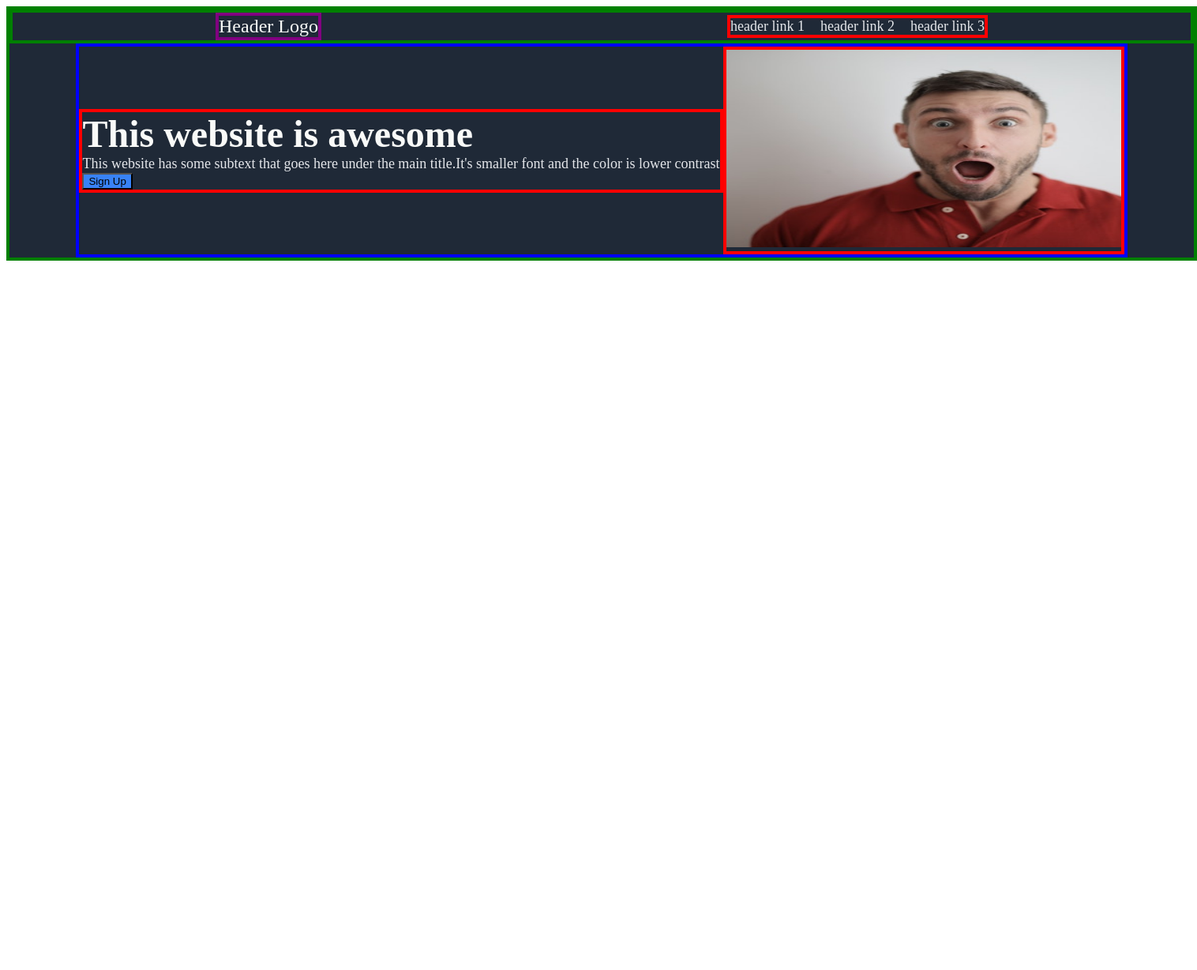
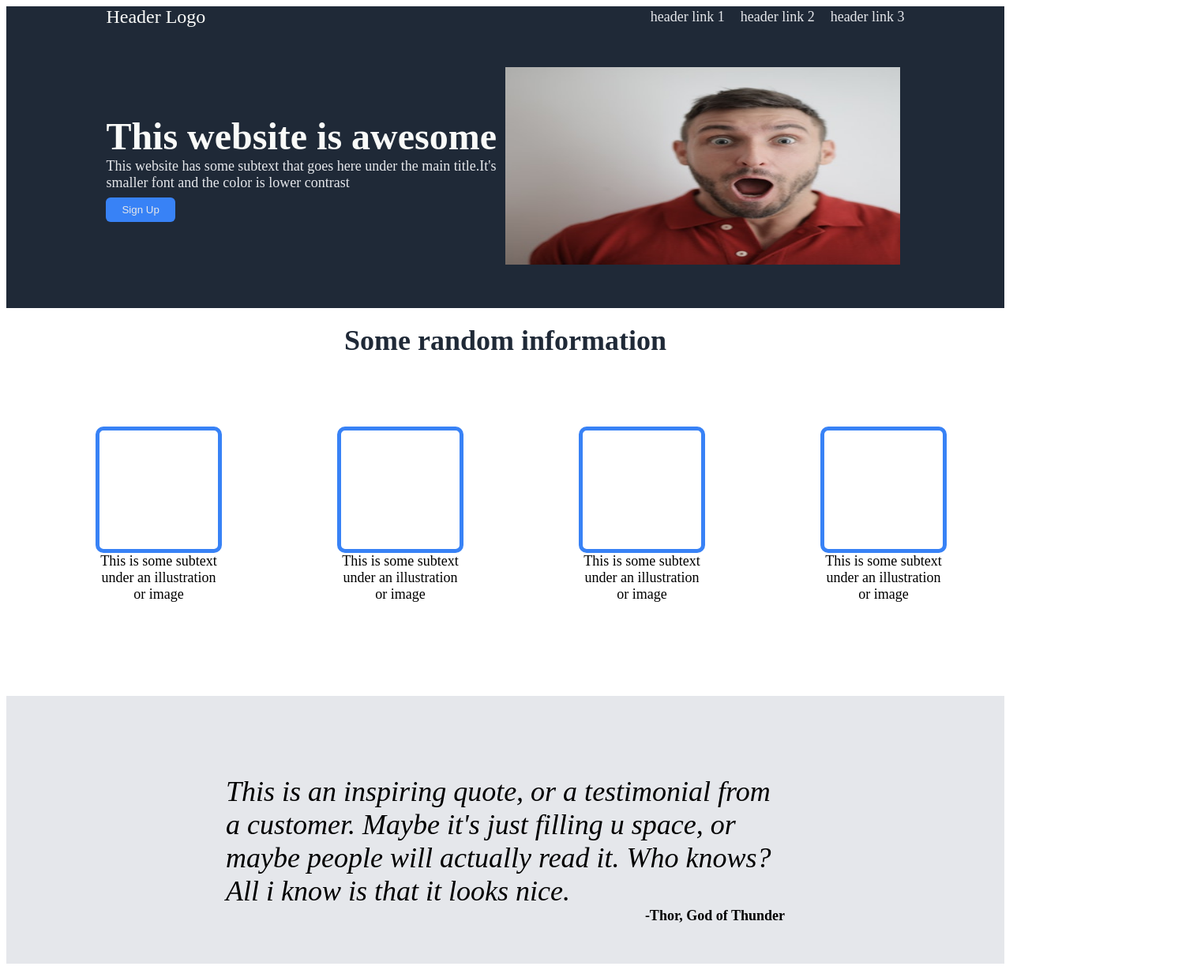
Before and after one commit to MaksFord/LandingPage, a plain HTML site: page index.html in a window 1280 px wide. Shown: the whole page at 79% size, 1516 px wide, since content can reach past the window. Before the commit the page ends 800 px from the top, so only its background shows below. Drawn offline with Linux system fonts and the light colour scheme.

Commit message:
fixed header elements; added new parts;

```diff
--- a/index.html
+++ b/index.html
@@ -9,15 +9,12 @@
 </head>
 <body>
     <div class="Header">
-        <div class="Header">
-            <div class="Header_Logo">Header Logo</div>
-            <div class="Links">
-                <div class="HL-1">header link 1</div>
-                <div class="HL-2">header link 2</div>
-                <div class="HL-3">header link 3</div>
+        <div class="Header_Logo">Header Logo</div>
+        <div class="Links">
+            <div class="HL-1">header link 1</div>
+            <div class="HL-2">header link 2</div>
+            <div class="HL-3">header link 3</div>
         </div>
-
-
     </div>
 
     <div class="Header2">
@@ -32,5 +29,33 @@
         </div>
     </div>
 
+    <div class="white">
+        <div class="Information">Some random information</div>
+        <ul class="images">
+            <li>
+                <div class="image"></div>
+                <div class="image-text">This is some subtext under an illustration or image</div>
+            </li>
+            <li>
+                <div class="image"></div>
+                <div class="image-text">This is some subtext under an illustration or image</div>
+            </li>
+            <li>
+                <div class="image"></div>
+                <div class="image-text">This is some subtext under an illustration or image</div>
+            </li>
+            <li>
+                <div class="image"></div>
+                <div class="image-text">This is some subtext under an illustration or image</div>
+            </li>
+        </ul>
+    </div>
+    <div class="Quote">
+        <div class="Qcontainer">
+        <div class="Qtext">This is an inspiring quote, or a testimonial from a customer. Maybe it's just filling u space, or maybe people will actually read it. Who knows? All i know is that it looks nice.</div>
+        <div class="Qsign">-Thor, God of Thunder</div>
+        </div>
+    </div>
+
 </body>
 </html>
--- a/style.css
+++ b/style.css
@@ -1,27 +1,23 @@
+body {
+    font-size: 18px;
+}
 .Header {
-    width: 1500px;
     background-color: #1f2937;
     color: #e5e7eb;
-    font-size: 18px;
     display: flex;
-    justify-content: space-around;
+    flex-wrap: wrap;
+    justify-content: space-between;
     align-items: center;
-    flex-wrap:wrap;
-    border: 4px solid green
-
-}
+    }
 
 .Links {
-    display: flex;
+    display:flex;
     gap: 20px;
-    justify-content: flex-end;
-    border: 4px solid red
 }
 
 .Header_Logo {
     color: #f9faf8;
     font-size: 24px;
-    border:4px solid purple
 }
 
 .Header2
@@ -31,13 +27,22 @@
     justify-content:center;
     align-items:center;
     flex-wrap: wrap;
-    border: 4px solid blue
 
+}
+
+.Header, .Header2 {
+    padding-left: 10%;
+    padding-right: 10%;
+    padding-bottom: 50px;
 }
 
 .H2L,
 .H2R {
-    border: 4px solid red
+    flex: 1 1 0;
+}
+
+.H2R img {
+    max-width: 100%;
 }
 
 .H2H {
@@ -48,9 +53,76 @@
 
 .H2text {
     color: #e5e7eb;
-    font-size: 18px
+    font-size: 18px;
+    margin-bottom:8px;
 }
 
-#Signup {
-    background-color: #3882F6
+#Signup, #Signup2 {
+    background-color: #3882F6;
+    border-radius: 6px;
+    border:none;
+    padding: 8px 20px;
+    color:#e5e7eb
 }
+
+.Information {
+    text-align:center;
+    padding: 20px;
+    font-size: 36px;
+    font-weight: bolder;
+    color:#1f2937
+}
+
+.images {
+    display:flex;
+    justify-content: center;
+    align-items: center;
+    padding-top:50px;
+    padding-bottom: 100px;
+}
+
+.images li {
+    list-style: none;
+    flex:1;
+    flex-wrap: wrap;
+    display:flex;
+    justify-content: center;
+    flex-direction: column;
+    align-items: center;
+}
+
+.image {
+    width: 150px;
+    height:150px;
+    border-radius: 10px;
+    border: 5px solid #3882F6;
+}
+.image-text{
+    width: 150px;
+    text-align:center;
+}
+
+.Quote {
+    background-color: #e5e7eb;
+    padding-left: 15%;
+    padding-right: 15%;
+    padding-top:100px;
+    padding-bottom:50px;
+    display:flex;
+    justify-items: center;
+    align-items: center;
+}
+.Qcontainer {
+    margin-left: 10%;
+    margin-right: 10%;
+}
+
+.Qtext {
+    font-style: italic;
+    font-size: 36px;
+}
+.Qsign {
+    font-weight: bold;
+    text-align: right;
+
+}
```
